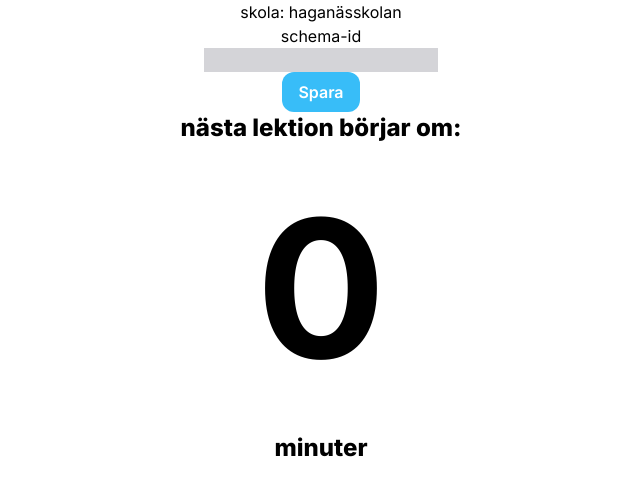
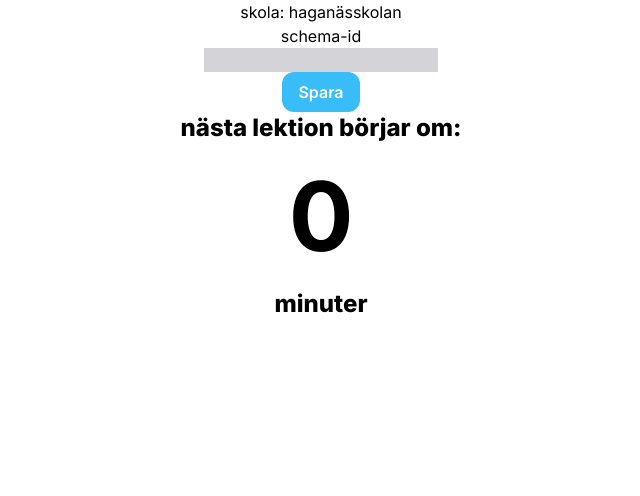
Before and after one commit to balazshevesi/nar-slutar-lektionen, a Next.js app: page / in a window 1280 px wide. Shown: the top 496 px of the page, without its empty margins (319-959 px from the left). Built offline with nearby package versions, Linux system fonts and the light colour scheme.

Commit message:
Add todo

```diff
--- a/src/app/page.tsx
+++ b/src/app/page.tsx
@@ -205,7 +205,7 @@ export default function Home() {
           ? "nästa lektion börjar om:"
           : "lektionen slutar om:"}
       </span>
-      <span className="text-[12rem] font-bold">
+      <span className="text-[6rem] font-bold">
         {Math.abs(timeLeftOfOrTilLesson)}
       </span>
       <span className=" font-extrabold text-2xl">minuter</span>
```
Also changed, not shown: 1 other file (tests, documents, lock files or other folders).
